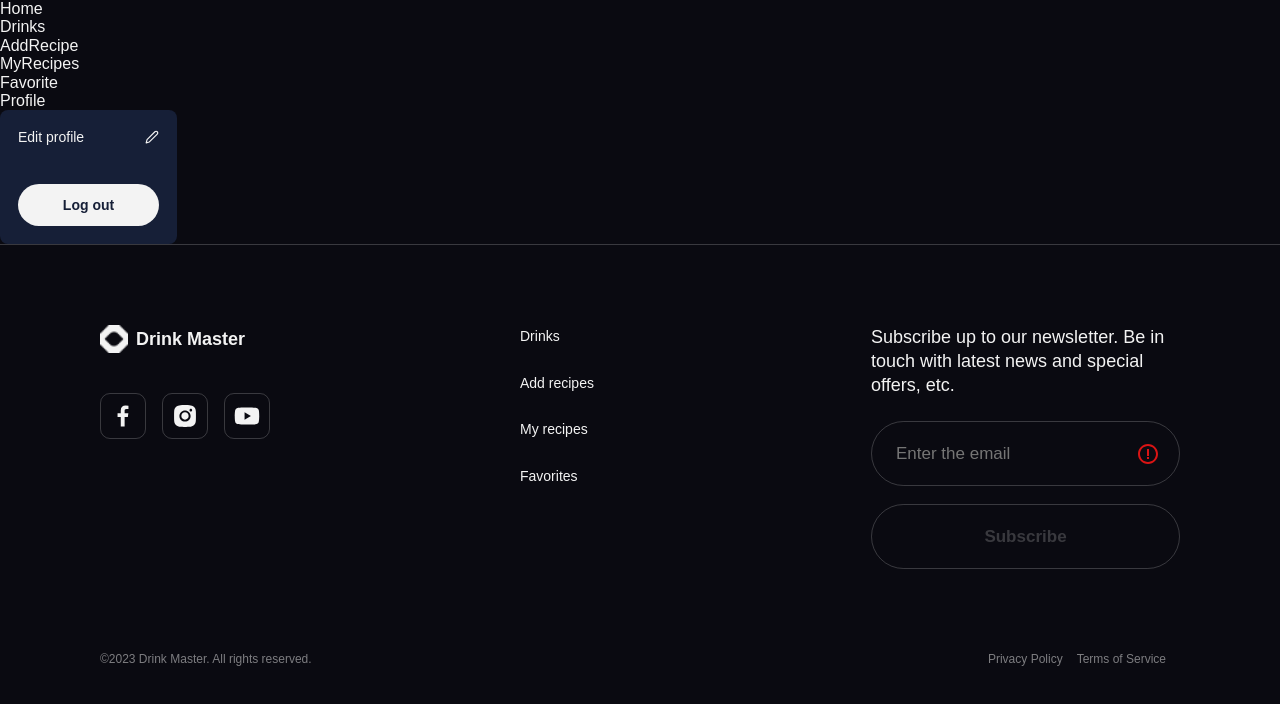
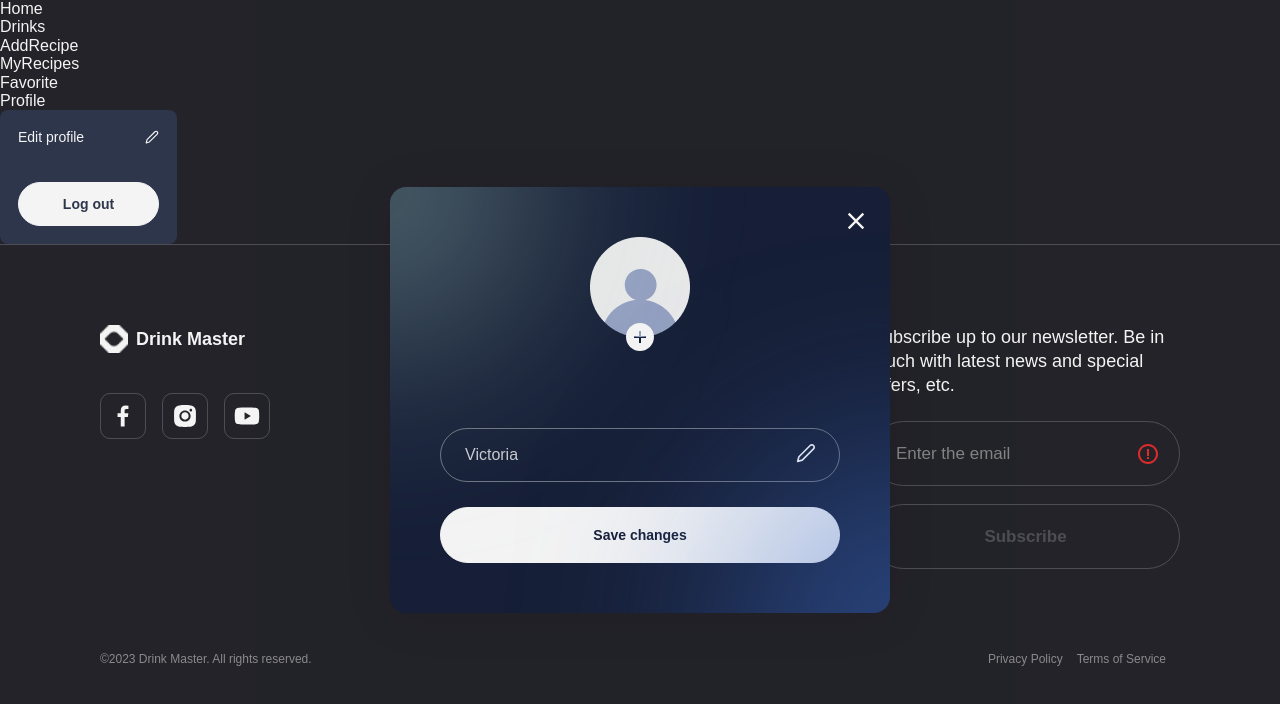
Before and after one commit to DisRachik/frontend-create-cocktail, a React (Create React App) app: page /frontend-create-cocktail/profile in a window 1280 px wide. Both pictures are taken after a click on the element "Edit profile". Shown: the top 704 px of the page. Built offline with nearby package versions, Linux system fonts and the light colour scheme.

Commit message:
complete-profile-modal-windows

```diff
--- a/src/components/ProfileModals/ProfileDropDawn/ProfileDropDawn.jsx
+++ b/src/components/ProfileModals/ProfileDropDawn/ProfileDropDawn.jsx
@@ -1,3 +1,4 @@
+import React, { useState } from 'react';
 import {
   DropDawnContainer,
   DropDawnText,
@@ -5,15 +6,33 @@ import {
   DropDawnTextWrapper,
   EditIcon,
 } from './ProfileDropDawn.styled';
+import ProfileLogOut from '../ProfileLogOut/ProfileLogOut';
+import ProfileModal from '../ProfileModal/ProfileEditModal';
 
 const ProfileDropDawn = () => {
+  const [isModalLogOutOpen, setIsModalLogOutOpen] = useState(false);
+  const [isModalProfileEditOpen, setIsModalProfileEditOpen] = useState(false);
+
+  const toggleLogOutModal = () => {
+    setIsModalLogOutOpen(prevState => !prevState);
+  };
+
+  const toggleProfileEditModal = () => {
+    setIsModalProfileEditOpen(prevState => !prevState);
+  };
+
   return (
     <DropDawnContainer>
-      <DropDawnTextWrapper>
+      <DropDawnTextWrapper onClick={toggleProfileEditModal}>
         <DropDawnText>Edit profile</DropDawnText>
-        <EditIcon></EditIcon>
+        <EditIcon />
       </DropDawnTextWrapper>
-      <LogOutBtn>Log out</LogOutBtn>
+      <LogOutBtn onClick={toggleLogOutModal}>Log out</LogOutBtn>
+
+      {isModalLogOutOpen && <ProfileLogOut closeModal={toggleLogOutModal} />}
+      {isModalProfileEditOpen && (
+        <ProfileModal closeModal={toggleProfileEditModal} />
+      )}
     </DropDawnContainer>
   );
 };
--- a/src/components/ProfileModals/ProfileDropDawn/ProfileDropDawn.styled.jsx
+++ b/src/components/ProfileModals/ProfileDropDawn/ProfileDropDawn.styled.jsx
@@ -8,7 +8,7 @@ export const DropDawnContainer = styled.div`
   flex-shrink: 0;
 
   border-radius: 8px;
-  background: #161f37;
+  background: ${theme.colors.midnightBlue};
 
   display: flex;
   flex-direction: column;
@@ -43,12 +43,15 @@ export const LogOutBtn = styled.button`
   border-radius: 42px;
   background: ${theme.colors.lightGray};
   color: ${theme.colors.midnightBlue};
+  border: 1px solid ${theme.colors.lightGray};
 
   font-size: ${theme.fontSizes.small};
   font-style: normal;
   font-weight: 600;
   line-height: calc(18 / 14);
   white-space: nowrap;
+
+  transition: ${theme.animation('background-color')};
 
   &:hover,
   &:focus {
@@ -68,5 +71,4 @@ export const LogOutBtn = styled.button`
 export const EditIcon = styled(FiEdit2)`
   width: 14px;
   height: 14px;
-  color: ${theme.colors.lightGray};
 `;
--- a/src/components/ProfileModals/ProfileLogOut/ProfileLogOut.jsx
+++ b/src/components/ProfileModals/ProfileLogOut/ProfileLogOut.jsx
@@ -0,0 +1,34 @@
+import React from 'react';
+import {
+  ProfileLogOutContainer,
+  ProfileLogOutButtonsWrapper,
+  ProfileLogOutText,
+  ProfileLpgOutBackdrop,
+  ProfileLogOutSubmitBtn,
+  ProfileLogOutCancelBtn,
+} from './ProfileLogOut.styled';
+
+const ProfileLogOut = ({ closeModal }) => {
+  const IsWork = () => {
+    console.log('LOG OUTED');
+  };
+
+  return (
+    <ProfileLpgOutBackdrop>
+      <ProfileLogOutContainer>
+        <ProfileLogOutText>Are you sure you want to log out?</ProfileLogOutText>
+
+        <ProfileLogOutButtonsWrapper>
+          <ProfileLogOutSubmitBtn onClick={IsWork}>
+            Log out
+          </ProfileLogOutSubmitBtn>
+          <ProfileLogOutCancelBtn onClick={closeModal}>
+            Cancel
+          </ProfileLogOutCancelBtn>
+        </ProfileLogOutButtonsWrapper>
+      </ProfileLogOutContainer>
+    </ProfileLpgOutBackdrop>
+  );
+};
+
+export default ProfileLogOut;
--- /dev/null
+++ b/src/components/ProfileModals/ProfileLogOut/ProfileLogOut.styled.jsx
@@ -0,0 +1,119 @@
+import styled from '@emotion/styled';
+import { theme } from 'styles';
+
+export const ProfileLpgOutBackdrop = styled.div`
+  position: fixed;
+  z-index: 100;
+  left: 0;
+  top: 0;
+  width: 100%;
+  height: 100%;
+  background-color: rgba(255, 255, 255, 0.1);
+
+  visibility: visible;
+  opacity: 1;
+  pointer-events: auto;
+
+  transition: ${theme.animation('visibility')};
+  transition: ${theme.animation('opacity')};
+`;
+
+export const ProfileLogOutContainer = styled.div`
+  display: flex;
+  flex-direction: column;
+  justify-content: space-between;
+  align-items: center;
+
+  width: 500px;
+  height: 215px;
+
+  background-color: ${theme.colors.midnightBlue};
+
+  position: absolute;
+  top: 50%;
+  left: 50%;
+  transform: translate(-50%, -50%);
+  padding: 50px;
+
+  border-radius: 16px;
+  box-shadow: 0px 4px 48px 0px rgba(0, 0, 0, 0.1);
+`;
+
+export const ProfileLogOutButtonsWrapper = styled.div`
+  display: flex;
+  justify-content: space-between;
+  align-items: center;
+
+  gap: 12px;
+`;
+
+export const ProfileLogOutText = styled.p`
+  color: ${theme.colors.lightGray};
+  text-align: center;
+  font-size: ${theme.fontSizes.large};
+  font-style: normal;
+  font-weight: 400;
+  line-height: calc(24 / 18);
+  letter-spacing: -0.36px;
+`;
+
+export const ProfileLogOutSubmitBtn = styled.button`
+  display: inline-flex;
+  padding: 18px 69px;
+  justify-content: center;
+  align-items: flex-start;
+
+  border-radius: 42px;
+  background: ${theme.colors.lightGray};
+  color: ${theme.colors.midnightBlue};
+  border: 1px solid ${theme.colors.lightGray};
+
+  font-size: ${theme.fontSizes.small};
+  font-style: normal;
+  font-weight: 600;
+  line-height: calc(18 / 14);
+  white-space: nowrap;
+
+  transition: ${theme.animation('background-color')};
+
+  &:hover,
+  &:focus {
+    color: ${theme.colors.lightGray};
+    background: ${theme.colors.midnightBlue};
+    border: 1px solid rgba(243, 243, 243, 0.2);
+  }
+
+  &:disabled {
+    cursor: initial;
+    color: rgba(243, 243, 243, 0.2);
+    background: ${theme.colors.midnightBlue};
+    border: 1px solid rgba(243, 243, 243, 0.2);
+  }
+`;
+
+export const ProfileLogOutCancelBtn = styled.button`
+  display: inline-flex;
+  padding: 18px 69px;
+  justify-content: center;
+  align-items: flex-start;
+
+  border-radius: 42px;
+  background: ${theme.colors.steelBlue};
+  color: ${theme.colors.lightGray};
+  border: 1px solid ${theme.colors.steelBlue};
+
+  font-size: ${theme.fontSizes.small};
+  font-style: normal;
+  font-weight: 600;
+  line-height: calc(18 / 14);
+  white-space: nowrap;
+
+  transition: ${theme.animation('background-color')};
+
+  &:hover,
+  &:focus {
+    color: ${theme.colors.lightGray};
+    background: ${theme.colors.midnightBlue};
+    border: 1px solid rgba(243, 243, 243, 0.2);
+  }
+`;
--- /dev/null
+++ b/src/components/ProfileModals/ProfileModal/ProfileEditModal.jsx
@@ -0,0 +1,68 @@
+import React from 'react';
+import {
+  ProfileEditBackdrop,
+  ProfileEditContainer,
+  UserAvatar,
+  ProfileEditInput,
+  ProfileEditSubmitBtn,
+  ProfileEditCancelBtn,
+  ProfileEditForm,
+  CloseIcon,
+  AddPhotoIcon,
+  EditIcon,
+  TopDecorCircle,
+  BottomDecorCircle,
+  AvatarWrapper,
+} from './ProfileEditModal.styled';
+import DEFAULT_AVATAR from '../../../img/default_user_avatar.png';
+
+const ProfileModal = ({ closeModal }) => {
+  const IsWork = () => {
+    console.log('CHANGES SAVED');
+  };
+
+  const AvatarChange = event => {
+    const selectedFile = event.target.files[0];
+
+    if (selectedFile) {
+      console.log('Selected file:', selectedFile);
+    }
+  };
+
+  return (
+    <ProfileEditBackdrop>
+      <ProfileEditContainer>
+        <ProfileEditCancelBtn onClick={closeModal}>
+          <CloseIcon />
+        </ProfileEditCancelBtn>
+        <label htmlFor="avatarInput">
+          <AvatarWrapper>
+            <UserAvatar src={DEFAULT_AVATAR} alt="User Avatar" />
+            <AddPhotoIcon />
+          </AvatarWrapper>
+        </label>
+        <input
+          id="avatarInput"
+          type="file"
+          accept="image/*"
+          style={{ display: 'none' }}
+          onChange={AvatarChange}
+        />
+
+        <ProfileEditForm>
+          <ProfileEditInput placeholder="Victoria"></ProfileEditInput>
+          <EditIcon></EditIcon>
+
+          <ProfileEditSubmitBtn onClick={IsWork} type="submit">
+            Save changes
+          </ProfileEditSubmitBtn>
+        </ProfileEditForm>
+
+        <TopDecorCircle></TopDecorCircle>
+        <BottomDecorCircle></BottomDecorCircle>
+      </ProfileEditContainer>
+    </ProfileEditBackdrop>
+  );
+};
+
+export default ProfileModal;
--- /dev/null
+++ b/src/components/ProfileModals/ProfileModal/ProfileEditModal.styled.jsx
@@ -0,0 +1,193 @@
+import styled from '@emotion/styled';
+import { theme } from 'styles';
+import { IoMdClose } from 'react-icons/io';
+import { AiFillPlusCircle } from 'react-icons/ai';
+import { FiEdit2 } from 'react-icons/fi';
+
+export const ProfileEditBackdrop = styled.div`
+  position: fixed;
+  z-index: 100;
+  left: 0;
+  top: 0;
+  width: 100%;
+  height: 100%;
+  background-color: rgba(255, 255, 255, 0.1);
+
+  visibility: visible;
+  opacity: 1;
+  pointer-events: auto;
+`;
+
+export const ProfileEditContainer = styled.div`
+  display: flex;
+  flex-direction: column;
+  justify-content: space-between;
+  align-items: center;
+
+  width: 500px;
+  height: 426px;
+
+  background-color: ${theme.colors.midnightBlue};
+
+  position: absolute;
+  top: 50%;
+  left: 50%;
+  transform: translate(-50%, -50%);
+  padding: 50px;
+
+  border-radius: 16px;
+  box-shadow: 0px 4px 48px 0px rgba(0, 0, 0, 0.1);
+
+  overflow: hidden;
+`;
+
+export const AvatarWrapper = styled.div`
+  cursor: pointer;
+`;
+
+export const UserAvatar = styled.img`
+  display: block;
+  width: 100px;
+  height: 100px;
+`;
+
+export const ProfileEditForm = styled.form`
+  width: 100%;
+
+  display: flex;
+  flex-direction: column;
+  justify-content: center;
+  align-items: center;
+
+  gap: 25px;
+`;
+
+export const ProfileEditInput = styled.input`
+  width: 100%;
+  height: 54px;
+
+  padding: 14px 54px 14px 24px;
+
+  border-radius: 200px;
+  border: 1px solid rgba(243, 243, 243, 0.5);
+  opacity: 0.8;
+
+  background-color: transparent;
+  color: ${theme.colors.lightGray};
+
+  ::placeholder {
+    color: ${theme.colors.lightGray};
+  }
+`;
+
+export const ProfileEditSubmitBtn = styled.button`
+  display: inline-flex;
+  padding: 18px 147px;
+  justify-content: center;
+  align-items: center;
+
+  width: 100%;
+  height: 56px;
+
+  border-radius: 42px;
+  background: ${theme.colors.lightGray};
+  color: ${theme.colors.midnightBlue};
+  border: 1px solid ${theme.colors.lightGray};
+
+  font-size: ${theme.fontSizes.small};
+  font-style: normal;
+  font-weight: 600;
+  line-height: calc(18 / 14);
+  white-space: nowrap;
+
+  transition: ${theme.animation('background-color')};
+
+  &:hover,
+  &:focus {
+    color: ${theme.colors.lightGray};
+    background: ${theme.colors.midnightBlue};
+    border: 1px solid rgba(243, 243, 243, 0.2);
+  }
+
+  &:disabled {
+    cursor: initial;
+    color: rgba(243, 243, 243, 0.2);
+    background: ${theme.colors.midnightBlue};
+    border: 1px solid rgba(243, 243, 243, 0.2);
+  }
+`;
+
+export const ProfileEditCancelBtn = styled.button`
+  position: absolute;
+  top: 18px;
+  right: 18px;
+
+  padding: 2px;
+
+  width: 32px;
+  height: 32px;
+
+  display: inline-flex;
+  justify-content: center;
+  align-items: center;
+
+  border-radius: 50%;
+  transition: ${theme.animation('border')};
+
+  &:hover,
+  &:focus {
+    border: 1px solid ${theme.colors.lightGray};
+  }
+`;
+
+export const CloseIcon = styled(IoMdClose)`
+  width: 32px;
+  height: 32px;
+  color: ${theme.colors.lightGray};
+`;
+
+export const AddPhotoIcon = styled(AiFillPlusCircle)`
+  width: 32px;
+  height: 32px;
+  position: absolute;
+
+  z-index: 99;
+  top: 134px;
+  left: 50%;
+  transform: translate(-50%, 0%);
+`;
+
+export const EditIcon = styled(FiEdit2)`
+  width: 20px;
+  height: 20px;
+
+  position: absolute;
+  bottom: 150px;
+  right: 74px;
+`;
+
+export const TopDecorCircle = styled.div`
+  width: 284px;
+  height: 307px;
+
+  position: absolute;
+  top: -150px;
+  left: -150px;
+
+  border-radius: 306.702px;
+  background: rgba(188, 230, 210, 0.4);
+  filter: blur(104.8543701171875px);
+`;
+
+export const BottomDecorCircle = styled.div`
+  width: 362px;
+  height: 358px;
+
+  position: absolute;
+  bottom: -200px;
+  right: -200px;
+
+  border-radius: 362px;
+  background: rgba(64, 112, 205, 0.5);
+  filter: blur(104.8543701171875px);
+`;
--- /dev/null
+++ b/src/components/ProfileModals/ProfileModal/index.html
@@ -0,0 +1 @@
+<img src="/src/img/default_user_avatar.png" alt="">
```
Also changed, not shown: src/components/ProfileModals/ProfileModal/ProfileModal.jsx (deleted), src/img/default_user_avatar.png (added).
